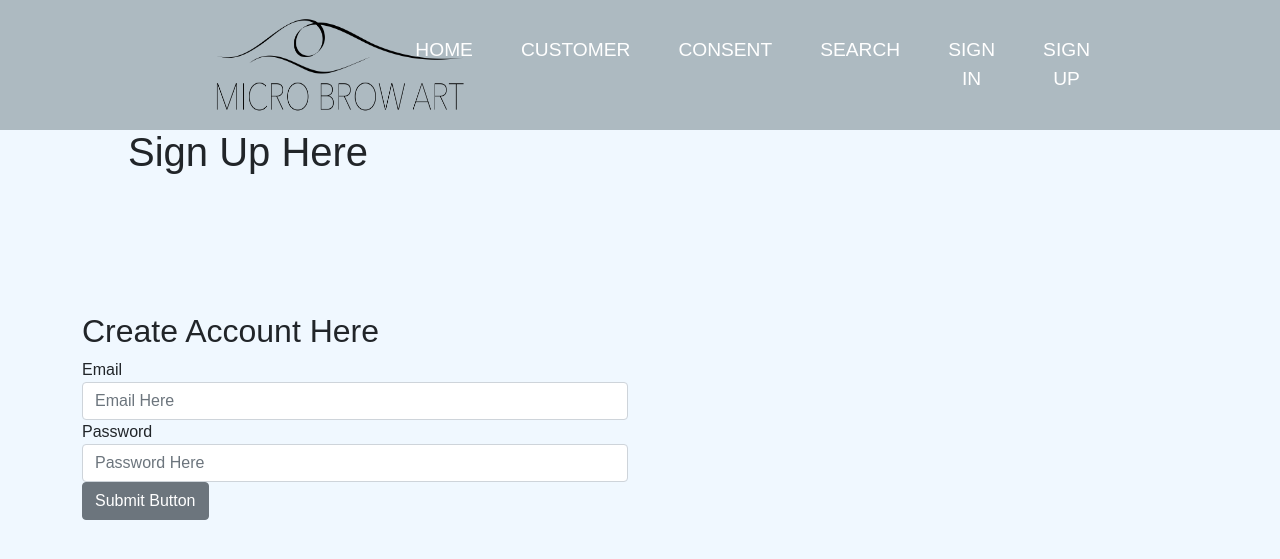
After one commit to jankunasm/Micro-Brow-Art-App, a Flask app: page /signup in a window 1280 px wide. The commit adds this page. Shown: the top 559 px of the page. Run offline with Flask 2, Linux system fonts and the light colour scheme; some libraries are stand-ins or nearby versions.

Commit message:
Second commit Added auth forms, more work on Nav Bar.

```diff
--- a/config.py
+++ b/config.py
@@ -1,10 +1,14 @@
 import os
+from dotenv import load_dotenv
+
 
 basedir = os.path.abspath(os.path.dirname(__file__))
 
 # Giving access to the project in any Operating System
 # Allow outside files/folders to be added to the project
 # base directory
+
+load_dotenv(os.path.join(basedir, '.env'))
 
 class Config():
     """
--- a/mba_consent_form/__init__.py
+++ b/mba_consent_form/__init__.py
@@ -1,9 +1,17 @@
 from flask import Flask
 from config import Config
 from .site.routes import site
+from .api.routes import api  # Very likely wont need this
+from .authentication.routes import auth
+from .consent.routes import cons
+from .search.routes import searcher
 
 app = Flask(__name__)
 
 app.register_blueprint(site)
+app.register_blueprint(api) # Again Very likely wont need this
+app.register_blueprint(auth)
+app.register_blueprint(cons)
+app.register_blueprint(searcher)
 
 app.config.from_object(Config)
--- /dev/null
+++ b/mba_consent_form/authentication/auth_templates/signup.html
@@ -0,0 +1,16 @@
+{% extends 'base.html' %}
+
+{% block content %}
+
+<h1 class = "signuph1"> Sign Up Here </h1>
+
+<main class="container">
+    <div class="row">
+        <aside class="col-12 col-md-6">
+            <h2>Create Account Here</h2>
+            {% include 'forms.html' %}
+        </aside>
+    </div>
+</main>
+
+{% endblock content %}
--- /dev/null
+++ b/mba_consent_form/authentication/routes.py
@@ -0,0 +1,28 @@
+from flask import Blueprint, render_template, request, redirect, url_for, flash
+from mba_consent_form.forms import UserLoginForm
+
+auth = Blueprint('auth',__name__, template_folder='auth_templates')
+
+@auth.route('/signup', methods = ['GET', 'POST'])
+def signup():
+    form = UserLoginForm()
+
+    try:
+        if request.method == 'POST' and form.validate_on_submit():
+            email = form.email.data
+            password = form.password.data
+            print(email, password)
+
+            # TODO: add user to database
+
+            flash(f'You have successfully created a user account for {email}.', 'user-created')
+
+            return redirect(url_for('site.home'))
+    except:
+        raise Exception('Invalid Form Data: Please check your form.')
+
+    return render_template('signup.html', form = form)
+
+@auth.route('/signin', methods = ['GET', 'POST'])
+def signin():
+    return render_template('signin.html')
--- /dev/null
+++ b/mba_consent_form/forms.py
@@ -0,0 +1,9 @@
+from flask_wtf import FlaskForm
+from wtforms import StringField, PasswordField, SubmitField
+from wtforms.validators import DataRequired, Email
+
+class UserLoginForm(FlaskForm):
+    # email, password, submit button
+    email = StringField('Email', validators= [DataRequired(), Email()])
+    password = PasswordField('Password', validators= [DataRequired()])
+    submit_button = SubmitField()
--- a/mba_consent_form/static/css/main.css
+++ b/mba_consent_form/static/css/main.css
@@ -1,5 +1,6 @@
+/* Start of Base CSS */
 :root {
-    --background: rgba(85, 214, 170, .85);
+    --background: rgba(66, 86, 94, 0.384);
 }
 
 *, *::before, *::after {
@@ -8,7 +9,7 @@
 
 body {
     margin: 0;
-    background: #222;
+    background: aliceblue;
     font-family: 'Work Sans', sans-serif;
     font-weight: 400;
     /* Be sure to change the font-family */
@@ -17,14 +18,71 @@ body {
 .content {
     height: 200vh;
     /* background-image: url(https://unsplash.com/photos/78A265wPiO4); */
-    background-color: #333;
+    background-color: aliceblue;
     background-blend-mode: multiply;
     background-size: cover;
     display: grid;
     place-items: center;
 }
 
-/* Nav Styles */
+/* End of Base CSS */
+
+/* Start of index.html */
+
+
+/* .indexdiv {
+    position: relative;
+    top: 400px;
+    left: 300px;
+} */
+
+/* .indexdiv {
+    display: flex;
+    justify-content: center;
+    padding-top: 20%;
+} */
+/*
+.list-group-item {
+    width: 50%;
+} */
+
+/* End of index.html */
+
+/* Start of signin.html */
+
+.signinh1 {
+    position: relative;
+    top: 400px;
+    left: 500px;
+}
+
+/* End of signin.html */
+
+/* Start of signup.html */
+
+.signuph1 {
+    padding: 10%;
+}
+
+/* End of signup.html */
+
+/* Start of consent.html */
+
+.consenth1 {
+    padding: 25%;
+}
+
+/* End of consent.html */
+
+/* Start of search.html */
+
+.searchh1 {
+    padding: 25%;
+}
+
+/* End of search.html */
+
+/* Start of Nav Styles */
 
 header {
     background: var(--background);
@@ -107,7 +165,7 @@ nav a {
 }
 
 nav a:hover {
-    color: #000;
+    color: grey;
 }
 
 .nav-toggle:checked ~ nav {
@@ -122,8 +180,8 @@ nav a:hover {
 
 .logo{
     padding: 1rem;
-    height: 120px;
-    width: 260px;
+    height: 130px;
+    width: 300px;
 }
 
 @media screen and (min-width: 800px){
@@ -162,7 +220,7 @@ nav a:hover {
         content: '';
         display: block;
         height: 5px;
-        background: black;
+        background: aliceblue;
         position: absolute;
         bottom: -.75em;
         left: 0;
@@ -176,4 +234,4 @@ nav a:hover {
     }
 }
 
-/* End Nav Styles */
+/* End of Nav Styles */
--- a/mba_consent_form/templates/base.html
+++ b/mba_consent_form/templates/base.html
@@ -67,10 +67,12 @@
   <input type="checkbox" id="nav-toggle" class="nav-toggle">
   <nav>
     <ul>
-      <li><a href="#">Home</a></li>
-      <li><a href="#">Consent</a></li>
-      <li><a href="#">Sign In</a></li>
-      <li><a href="#">Search</a></li>
+      <li><a href="{{ url_for('site.home') }}">Home</a></li>
+      <li><a href="{{ url_for('site.home') }}">Customer</a></li>
+      <li><a href="{{ url_for('consent.consent') }}">Consent</a></li>
+      <li><a href="{{ url_for('searcher.search') }}">Search</a></li>
+      <li><a href="{{ url_for('auth.signin') }}">Sign In</a></li>
+      <li><a href="{{ url_for('auth.signup') }}">Sign Up</a></li>
     </ul>
   </nav>
   <label for="nav-toggle" class="nav-toggle-label">
--- /dev/null
+++ b/mba_consent_form/templates/forms.html
@@ -0,0 +1,18 @@
+<!-- HTML produced by the Flask Forms -->
+
+<form methods="POST">
+    {{ form.hidden_tag() }}
+    <div class="form-group">
+        <fieldset id="email-field">
+            {{ form.email.label }}
+            {{ form.email(class = "form-control", placeholder = "Email Here") }}
+        </fieldset>
+        <fieldset id="password-field">
+            {{ form.password.label }}
+            {{ form.password(class = "form-control", placeholder = "Password Here") }}
+        </fieldset>
+
+        {{ form.submit_button(class = 'btn btn-secondary btn-block') }}
+    </div>
+
+</form>
```
Also changed, not shown: mba_consent_form/api/routes.py (added, +12 -0 lines), mba_consent_form/authentication/auth_templates/signin.html (added, +7 -0 lines), mba_consent_form/consent/consent_templates/consent.html (added, +7 -0 lines), mba_consent_form/consent/routes.py (added, +7 -0 lines), mba_consent_form/search/routes.py (added, +7 -0 lines), mba_consent_form/search/searcher_templates/search.html (added, +7 -0 lines), mba_consent_form/site/site_templates/index.html (+12 -1 lines), 2 other files.
